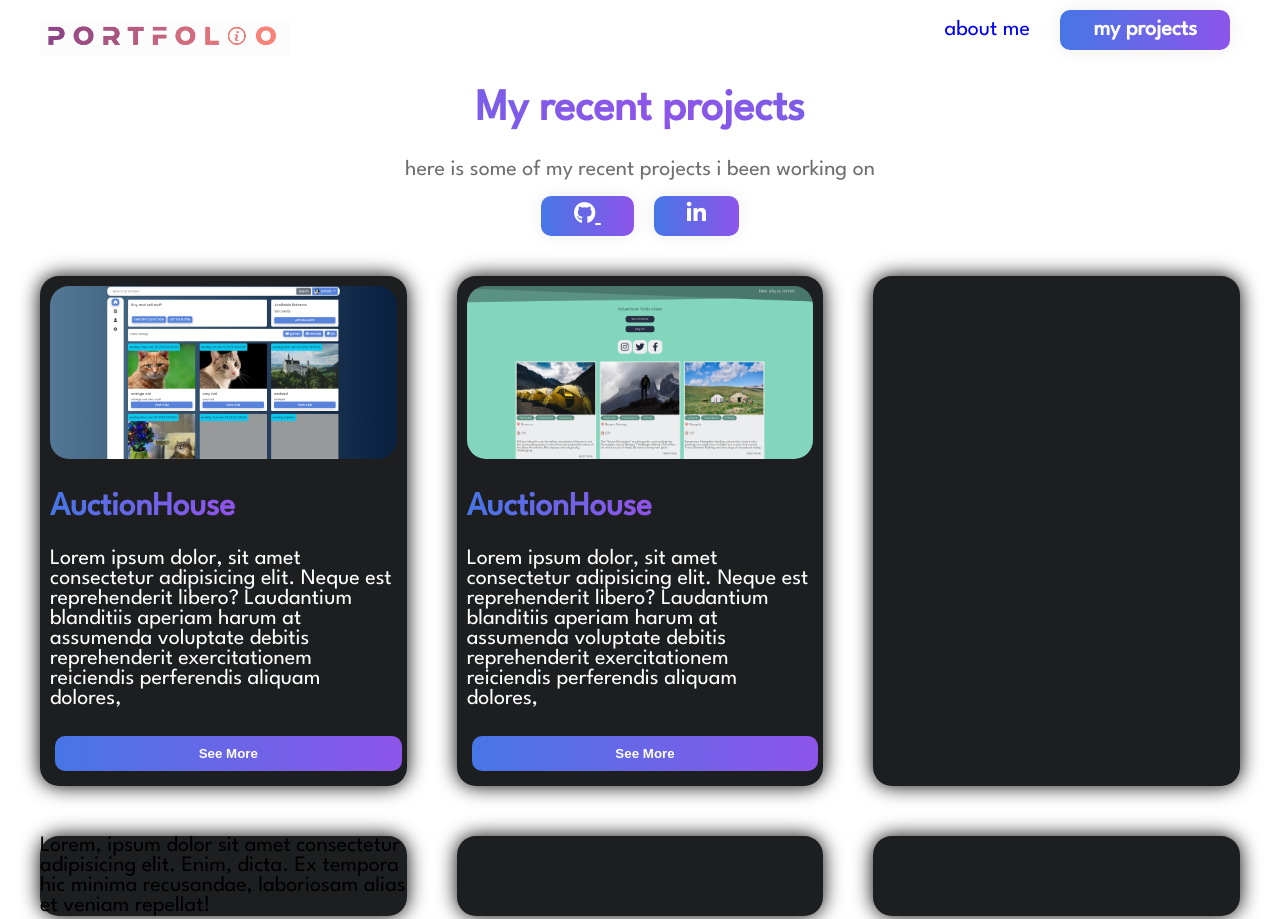
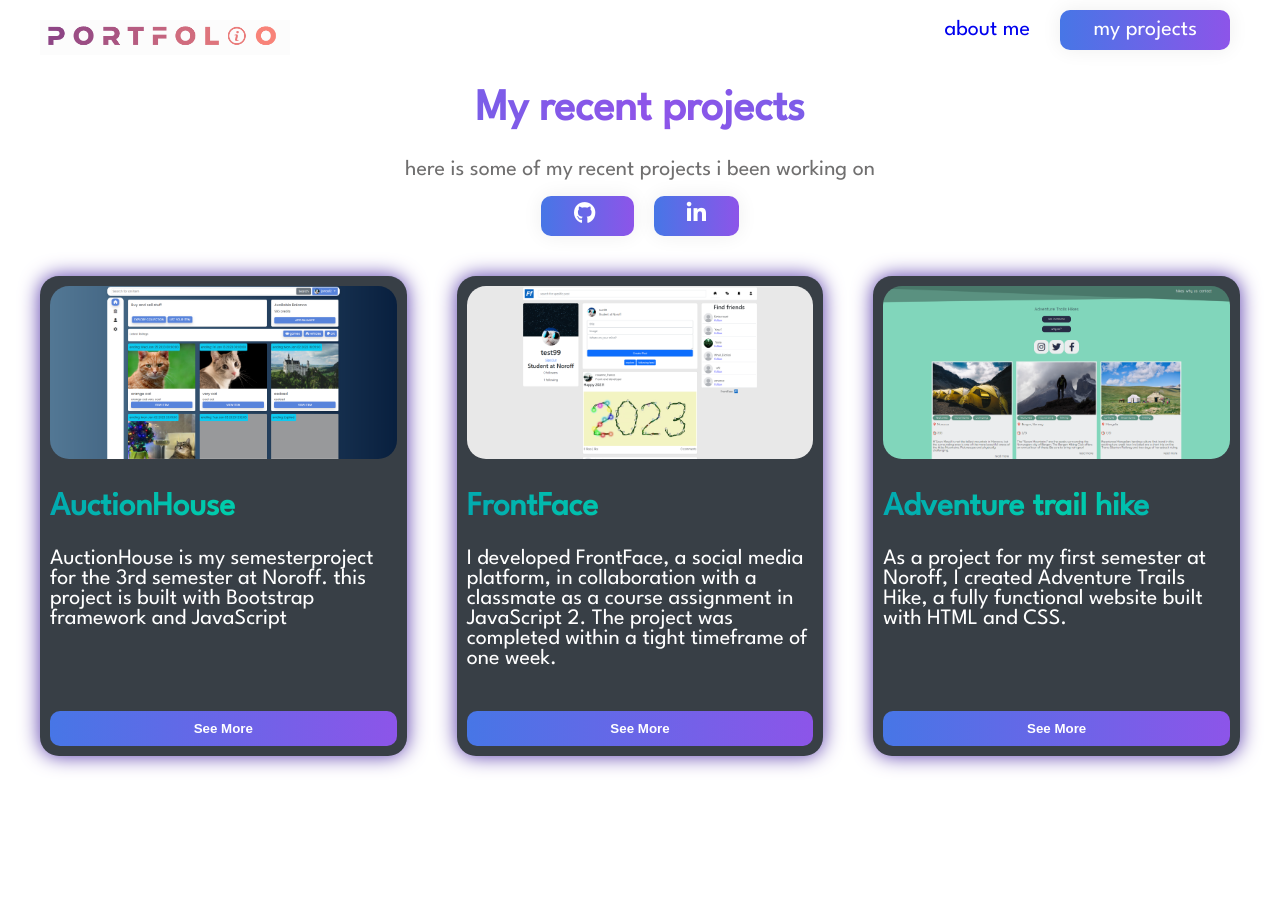
Before and after one commit to AudunTA/portfolioNew, a plain HTML site: page index.html in a window 1280 px wide. Shown: the top 919 px of the page. After the commit the page ends 806 px from the top, so only its background shows below. Drawn offline with Linux system fonts and the light colour scheme.

Commit message:
added about

```diff
--- a/index.html
+++ b/index.html
@@ -23,56 +23,20 @@
         <img src="/images/49b2cef63b39a3d7bf1f61eee6749ccd.png" id="img-logo" />
       </div>
       <div class="div">
-        <a class="nav-option" href="#contact">about me</a>
+        <a class="nav-option" href="about.html">about me</a>
         <a class="nav-option active-nav" href="#about">my projects</a>
       </div>
     </div>
     <div class="top-section">
       <h1>My recent projects</h1>
       <p>here is some of my recent projects i been working on</p>
-      <a class="nav-option active-nav" href="#about"
+      <a class="nav-option active-nav" href=""
         ><i class="fa-brands fa-github"></i>
       </a>
-      <a class="nav-option active-nav" href="#about"
+      <a class="nav-option active-nav" href=""
         ><i class="fa fa-linkedin" aria-hidden="true"></i>
       </a>
     </div>
-    <div class="wrapper-cards">
-      <div class="card">
-        <div class="padding-card">
-          <img src="/images/auctionHouse.png" class="img-card" />
-          <h2>AuctionHouse</h2>
-          <p>
-            Lorem ipsum dolor, sit amet consectetur adipisicing elit. Neque est
-            reprehenderit libero? Laudantium blanditiis aperiam harum at
-            assumenda voluptate debitis reprehenderit exercitationem reiciendis
-            perferendis aliquam dolores,
-          </p>
-          <button id="btn-seeMore">See More</button>
-          <div class="icon-wrapper"></div>
-        </div>
-      </div>
-      <div class="card">
-        <div class="padding-card">
-          <img src="/images/adventureTrails.png" class="img-card" />
-          <h2>AuctionHouse</h2>
-          <p>
-            Lorem ipsum dolor, sit amet consectetur adipisicing elit. Neque est
-            reprehenderit libero? Laudantium blanditiis aperiam harum at
-            assumenda voluptate debitis reprehenderit exercitationem reiciendis
-            perferendis aliquam dolores,
-          </p>
-          <button id="btn-seeMore">See More</button>
-          <div class="icon-wrapper"></div>
-        </div>
-      </div>
-      <div class="card"></div>
-      <div class="card">
-        Lorem, ipsum dolor sit amet consectetur adipisicing elit. Enim, dicta.
-        Ex tempora hic minima recusandae, laboriosam alias et veniam repellat!
-      </div>
-      <div class="card"></div>
-      <div class="card"></div>
-    </div>
+    <div class="wrapper-cards"></div>
   </body>
 </html>
--- a/script/data.mjs
+++ b/script/data.mjs
@@ -1,24 +1,18 @@
-export const data = [{
-  title: "AuctionHouse",
-  description: ` Lorem ipsum dolor, sit amet consectetur adipisicing elit. Neque est
-    reprehenderit libero? Laudantium blanditiis aperiam harum at
-    assumenda voluptate debitis reprehenderit exercitationem reiciendis
-    perferendis aliquam dolores, libero voluptas. Atque commodi quia
-    porro voluptatum accusantium corrupti iusto maiores fuga modi in?`,
-  link: "linkhref",
-}, {
-  title: "FrontFace",
-  description: `Lorem ipsum dolor, sit amet consectetur adipisicing elit. Neque es
-  reprehenderit libero  Laudantium blanditiis aperiam harum at
-  assumenda voluptate debitis reprehenderit exercitationem reiciendis
-  perferendis aliquam dolores`,
-  link: "link href"
-},
-{
-  title: "Adventure trail hike",
-  description: `Lorem ipsum dolor, sit amet consectetur adipisicing elit. Neque es
-  reprehenderit libero  Laudantium blanditiis aperiam harum at
-  assumenda voluptate debitis reprehenderit exercitationem reiciendis
-  perferendis aliquam dolores`,
-  link: "link href"
-}];
+export const data = [
+  {
+    title: "AuctionHouse",
+    description: `AuctionHouse is my semesterproject for the 3rd semester at Noroff. this project is built with Bootstrap framework and JavaScript`,
+    imgsrc: "/images/auctionHouse.png",
+  },
+  {
+    title: "FrontFace",
+    description: `I developed FrontFace, a social media platform,
+    in collaboration with a classmate as a course assignment in JavaScript 2. The project was completed within a tight timeframe of one week.`,
+    imgsrc: "/images/frontface.png",
+  },
+  {
+    title: "Adventure trail hike",
+    description: `As a project for my first semester at Noroff, I created Adventure Trails Hike, a fully functional website built with HTML and CSS.`,
+    imgsrc: "/images/adventureTrails.png",
+  },
+];
--- a/script/index.mjs
+++ b/script/index.mjs
@@ -1,3 +1,22 @@
 import { data } from "./data.mjs";
 
 console.log(data);
+
+const container = document.querySelector(".wrapper-cards");
+
+for (let i = 0; i < data.length; i++) {
+  container.innerHTML += `
+  <div class="card">
+  <div class="top">
+    <img src="${data[i].imgsrc}" class="img-card" />
+    <h2>${data[i].title}</h2>
+    <p>
+      ${data[i].description}
+    </p>
+  </div>
+
+  <a href="spesific.html?site=${data[i].title}"
+  ><button id="project-seeMore">See More</button></a
+>
+</div>`;
+}
--- a/style/stylesheet.css
+++ b/style/stylesheet.css
@@ -21,7 +21,7 @@ body {
   grid-template-rows: minmax(100px, auto);
 }
 .wrapper-cards > div {
-  background-color: #1d1e1f;
+  background-color: #383f46;
   backdrop-filter: blur(1rem);
   border-radius: 19px;
 }
@@ -32,40 +32,45 @@ body {
   color: #ffffff;
 }
 .card {
-  box-shadow: 0 0 20px rgb(0, 0, 0);
+  display: flex;
+  flex-direction: column;
+  justify-content: space-between;
+  box-shadow: 0 0 20px #5638aa;
 }
-.padding-card {
+.top {
   margin: 10px;
 }
+
 .img-card {
   border-radius: 19px;
   width: 100%;
 }
-#btn-seeMore {
+a {
+  text-decoration: none;
+}
+#project-seeMore {
   color: white;
-  border-radius: 19px;
   border: none;
+  font-weight: bold;
+  border-radius: 10px;
+  width: calc(100% - 20px);
+  display: block;
+  margin: 10px;
+
+  padding: 10px 33px;
+  cursor: pointer;
   background-image: linear-gradient(
     to right,
     #4776e6 0%,
     #8e54e9 51%,
     #4776e6 100%
   );
-  font-weight: bold;
-  margin: 10px;
-  padding: 10px 33px;
-  text-align: center;
-  transition: 0.5s;
   background-size: 200% auto;
-  color: white;
-  border-radius: 10px;
-  width: 100%;
-  margin: auto;
-  margin: 5px;
 }
 .top-section {
   text-align: center;
 }
+
 h1,
 h2 {
   background-image: linear-gradient(
@@ -78,6 +83,14 @@ h2 {
   -webkit-text-fill-color: transparent;
   -moz-background-clip: text;
   -moz-text-fill-color: transparent;
+}
+h2 {
+  background-image: linear-gradient(
+    to right,
+    #02aab0 0%,
+    #00cdac 51%,
+    #02aab0 100%
+  );
 }
 p {
   color: rgb(112, 111, 111);
@@ -113,14 +126,15 @@ p {
 .active-nav {
   color: white;
   border-radius: 19px;
-
+  justify-content: center;
+  vertical-align: auto;
   background-image: linear-gradient(
     to right,
     #4776e6 0%,
     #8e54e9 51%,
     #4776e6 100%
   );
-  font-weight: bold;
+
   margin: 10px;
   padding: 10px 33px;
   text-align: center;
@@ -134,3 +148,28 @@ p {
 #img-logo {
   width: 250px;
 }
+
+/* about */
+.main-content {
+}
+.container-about {
+  max-width: 1200px;
+  margin: auto;
+}
+
+#img-about {
+  width: 200px;
+  display: block;
+  margin: auto;
+  border-radius: 66%;
+}
+#about-text {
+  max-width: 500px;
+  margin: auto;
+  padding: 10px;
+}
+.contact-about {
+  margin: auto;
+  display: flex;
+  justify-content: center;
+}
```
Also changed, not shown: about.html (added, +55 -0 lines), images/frontface.png (added), images/meg.jfif (added), spesific.html (added).
